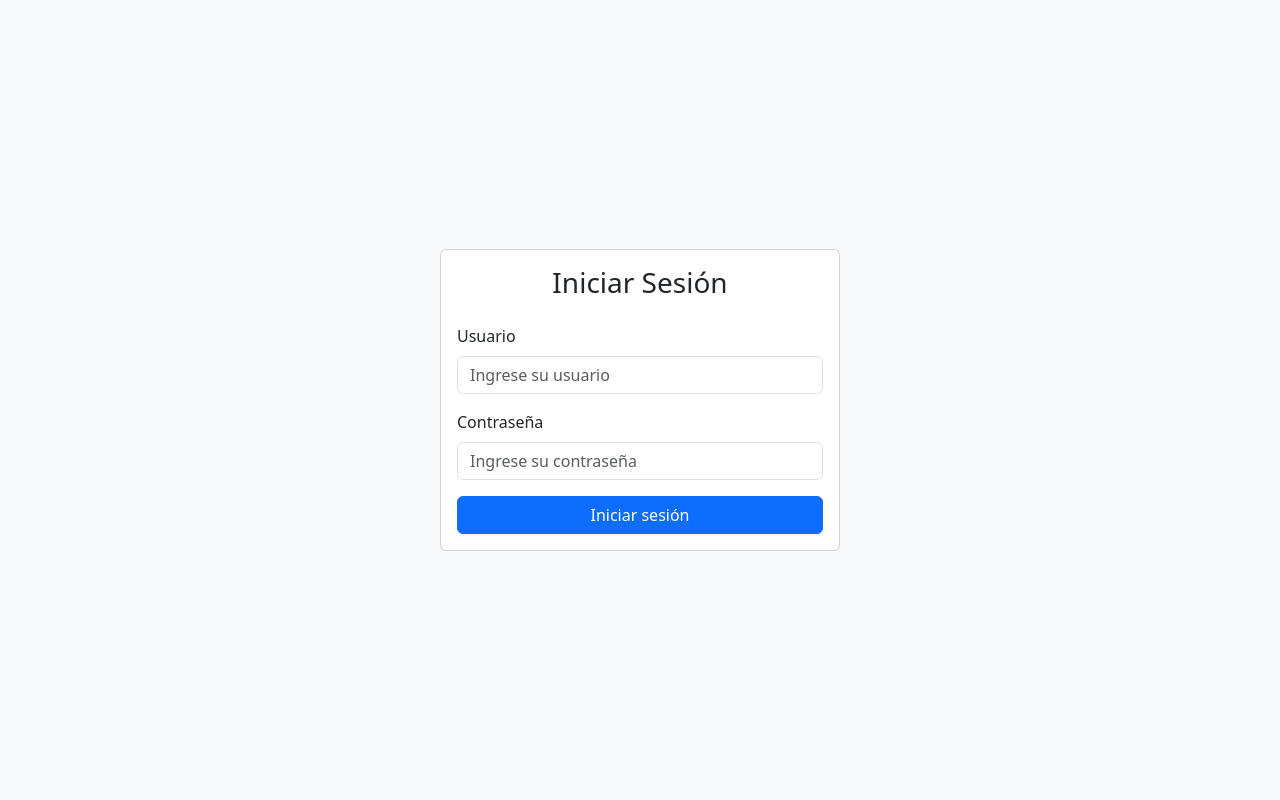
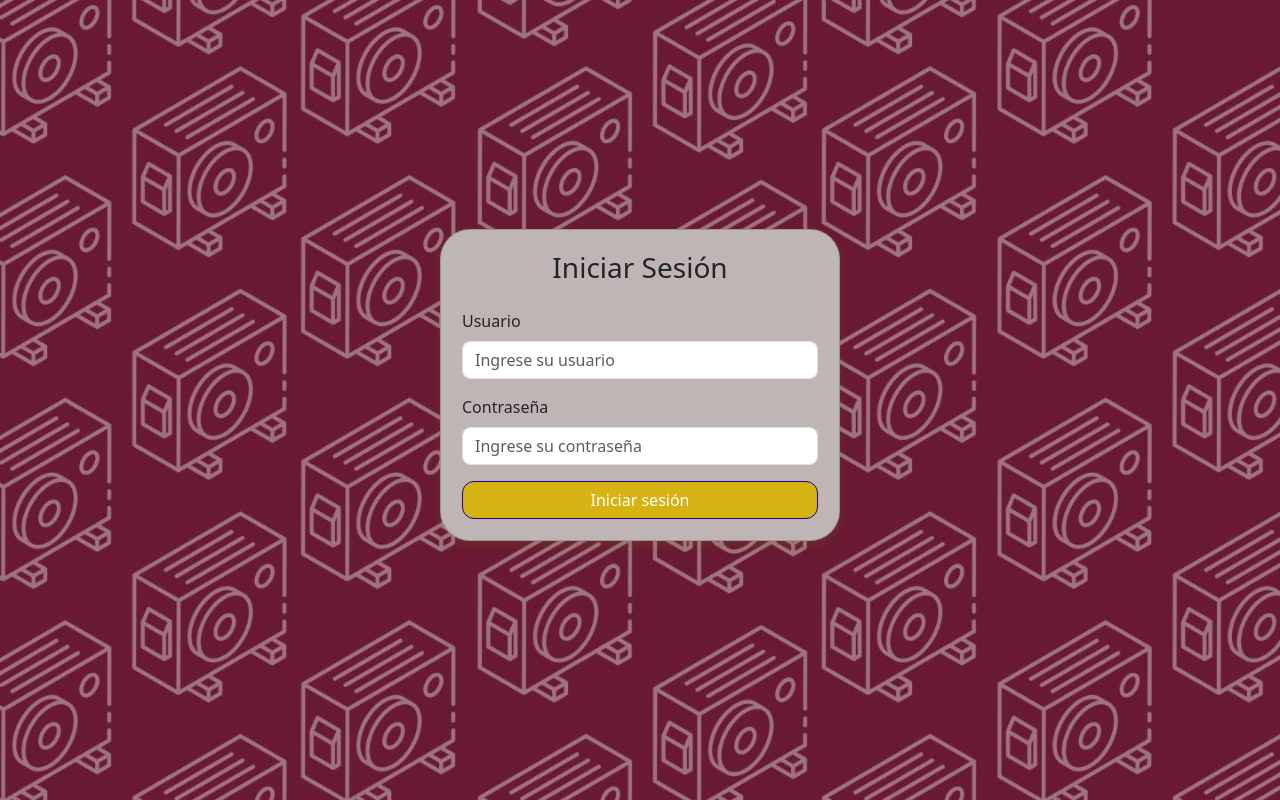
Before and after one commit to alekesadillas/horarios_api, a Flask app: page /login in a window 1280 px wide. Run offline with Flask 3, Linux system fonts and the light colour scheme.

Commit message:
Actualizacion de la interfaz

```diff
--- a/src/src/static/css/style.css
+++ b/src/src/static/css/style.css
@@ -1,9 +1,18 @@
 /* Fondo y tipografía general */
-
+body {
+    height: 100vh;
+    margin: 0;
+    background-image: url('../image/fondo.jpg');
+    background-size: cover;        /* Hace que la imagen cubra toda la pantalla */
+    background-position: center;   /* Centra la imagen */
+    background-repeat: no-repeat;  /* Evita que se repita */
+    background-attachment: fixed;  /* Opcional: para que no se desplace al hacer scroll */
+}
 
 /* Contenedor general */
 .container {
     margin-top: 30px;
+
 }
 
 /* Título principal */
--- a/src/src/templates/login.html
+++ b/src/src/templates/login.html
@@ -5,8 +5,9 @@
     <meta name="viewport" content="width=device-width, initial-scale=1.0">
     <title>Iniciar Sesión - Control de Horarios</title>
     <link href="https://cdn.jsdelivr.net/npm/bootstrap@5.3.0-alpha1/dist/css/bootstrap.min.css" rel="stylesheet">
+    <link rel="stylesheet" href="{{ url_for('static', filename='css/style.css') }}">
 </head>
-<body class="d-flex justify-content-center align-items-center" style="height: 100vh; background-color: #f8f9fa;">
+<body class="d-flex justify-content-center align-items-center">
 
     <!-- Contenedor del formulario de login -->
     <div class="card" style="width: 100%; max-width: 400px;">
```
Also changed, not shown: src/src/static/image/fondo.jpg (added).
